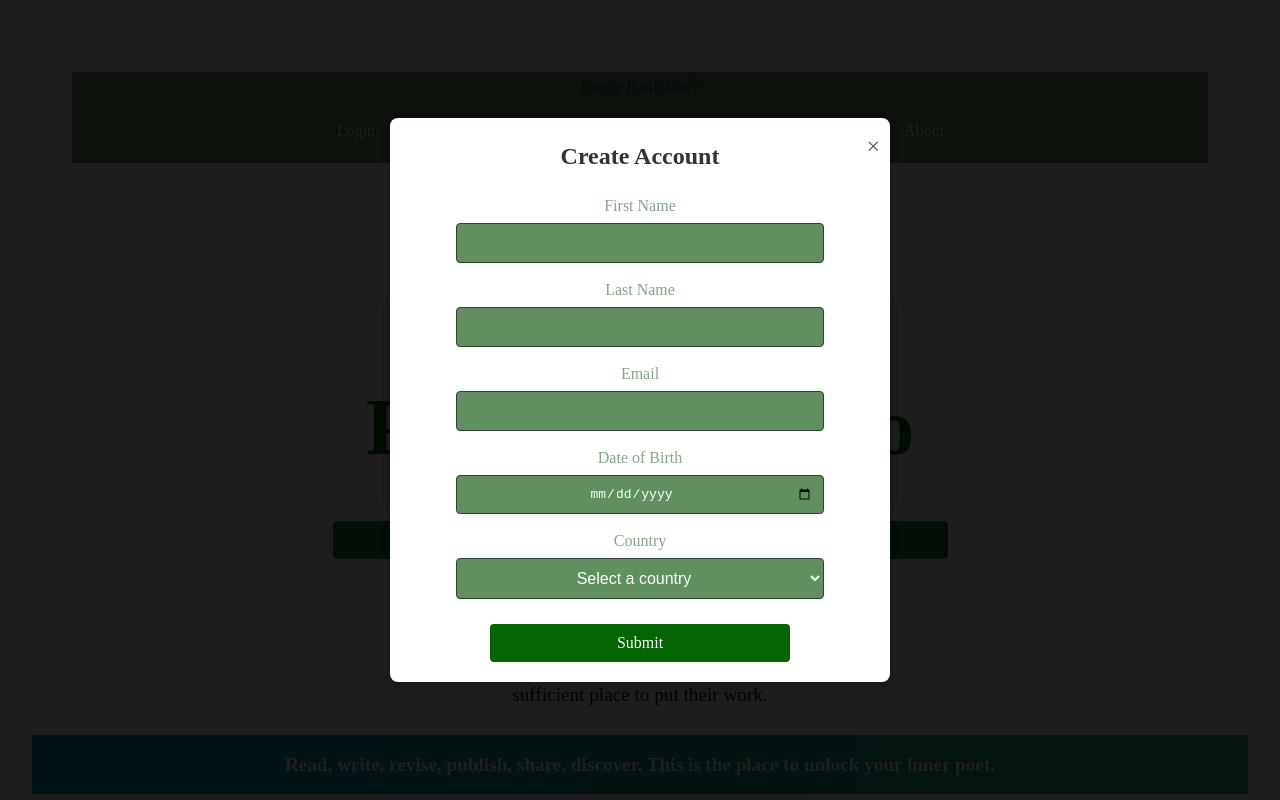
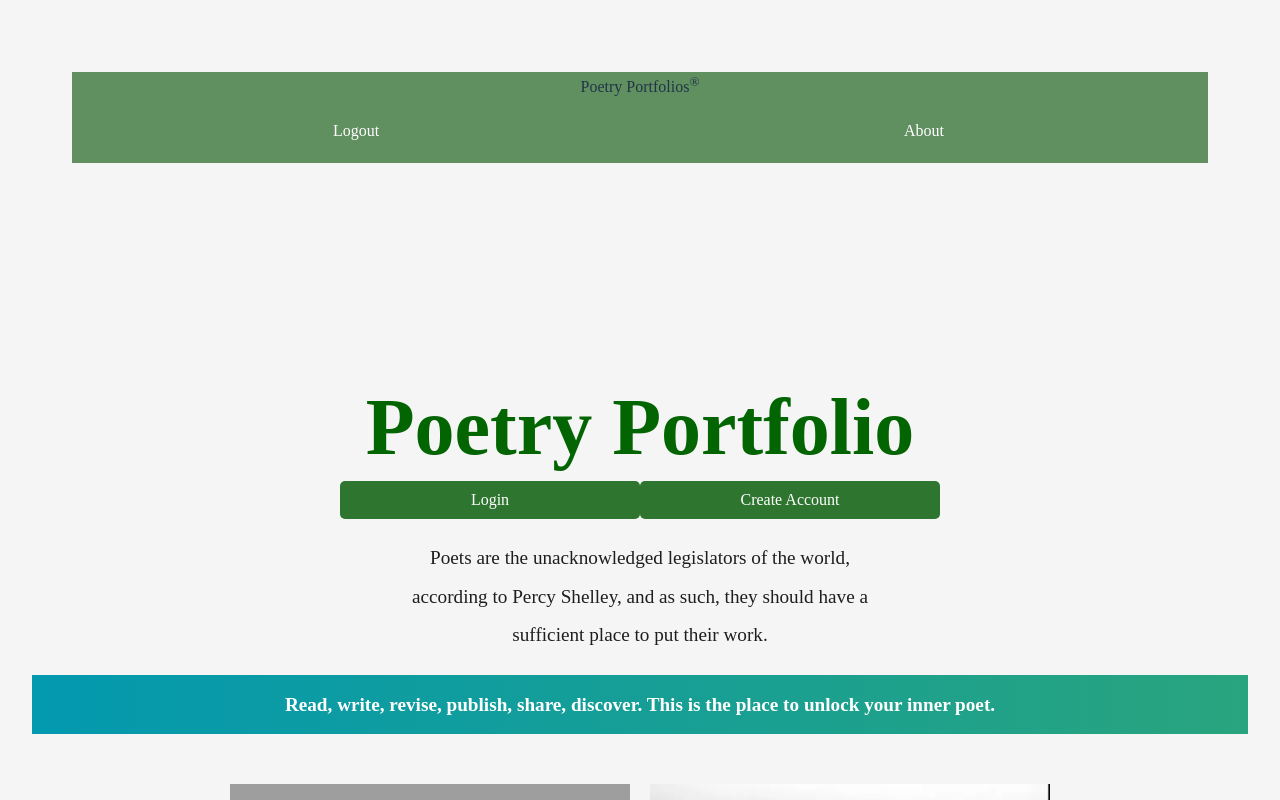
Before and after one commit to evajterry/CS260-React, a React (Vite) app: page / in a window 1280 px wide. Shown: the top 800 px of the page. Built offline with nearby package versions, Linux system fonts and the light colour scheme; grey boxes are pictures that could not be loaded.

Commit message:
login popup 안돼

```diff
--- a/src/App.jsx
+++ b/src/App.jsx
@@ -7,7 +7,7 @@
 import About from './About/About.jsx';
 import Profile from './Profile/Profile';
 import Search from './Search/Search';
-import { Login } from './Login/login';
+// import { Login } from './Login/login';
 // import 'bootstrap/dist/css/bootstrap.min.css';
 import './App.css';
 import { BrowserRouter, NavLink, Route, Routes, Navigate, useNavigate } from 'react-router-dom';
@@ -59,25 +59,25 @@
             <menu className='navbar-nav'>
               <li className='nav-item'>
                 <NavLink className='nav-link' to=''>
-                  Login
+                  Logout
                 </NavLink>
               </li>
               {authState === AuthState.Authenticated && (
                 <li className='nav-item'>
-                  <NavLink className='nav-link' to='Search'>
+                  <NavLink className='nav-link' to='/Search'>
                     Search
                   </NavLink>
                 </li>
               )}
               {authState === AuthState.Authenticated && (
                 <li className='nav-item'>
-                  <NavLink className='nav-link' to='Profile'>
+                  <NavLink className='nav-link' to='/Profile'>
                     Profile
                   </NavLink>
                 </li>
               )}
               <li className='nav-item'>
-                <NavLink className='nav-link' to='About'>
+                <NavLink className='nav-link' to='/About'>
                   About
                 </NavLink>
               </li>
@@ -85,11 +85,9 @@
           </nav>
         </header>
         {showLogin && <Popup onLogin={onLogin} hidePopups={hidePopups} />}
+        {showCreateAccount && <CreateAccountPopup hidePopups={hidePopups} />}
         <Routes>
-          <Route
-            path='/'
-            element={<Home />}
-          />
+          <Route path="/" element={<Home showLogin={showLogin} showCreateAccount={showCreateAccount} hidePopups={hidePopups} showCreateAccountPopup={showCreateAccountPopup} />} /> {/* Pass props to Home */}
           <Route path='/Search' element={<Search />} />
           <Route path='/Profile' element={<Profile />} />
           <Route path='/About' element={<About />} />
--- a/src/CreateAccountPopup.jsx
+++ b/src/CreateAccountPopup.jsx
@@ -1,56 +1,72 @@
-import React from 'react';
+import React, { useState } from 'react';
+import './CreateAccountPopup';
+import { useNavigate } from 'react-router-dom';
 
-function CreateAccountPopup({ hidePopups }) {
+const CreateAccountPopup = ({ hidePopups }) => {
+  const [formData, setFormData] = useState({
+    firstName: '',
+    lastName: '',
+    email: '',
+  });
+
+  const handleChange = (e) => {
+    const { name, value } = e.target;
+    setFormData({
+      ...formData,
+      [name]: value,
+    });
+  };
+
+  const navigate = useNavigate();
+
+  const handleSubmit = (e) => {
+    e.preventDefault();
+    // handle form submission
+    console.log('Form submitted:', formData);
+    hidePopups();
+    navigate('/Search');
+  };
+
   return (
     <>
       <div className="overlay" onClick={hidePopups}></div> {/* Overlay */}
-      <div className="popup" id="createAccountPopup">
+      <div className="popup">
         <span className="close" onClick={hidePopups}>&times;</span>
+
         <h2>Create Account</h2>
-        <form method="get" action="search.html">
-          {/* Add fields for creating an account here */}
+        <form onSubmit={handleSubmit}>
           <div className="form-group">
             <label htmlFor="first-name">First Name</label>
-            <input type="text" id="first-name" name="first-name" required />
+            <input
+            type="text"
+            id="first-name"
+            name="firstName"
+            value={formData.firstName}
+            onChange={handleChange}
+            required
+            />
           </div>
           <div className="form-group">
             <label htmlFor="last-name">Last Name</label>
-            <input type="text" id="last-name" name="last-name" required />
+            <input
+            type="text"
+            id="last-name"
+            name="lastName"
+            value={formData.lastName}
+            onChange={handleChange}
+            required
+            />
           </div>
           <div className="form-group">
             <label htmlFor="email">Email</label>
-            <input type="email" id="email" name="email" required />
-          </div>
-          <div className="form-group">
-            <label htmlFor="dob">Date of Birth</label>
-            <input type="date" id="dob" name="dob" required />
-          </div>
-          <div className="form-group">
-            <label htmlFor="country">Country</label>
-            <select id="country" name="country" required>
-              <option value="">Select a country</option>
-              <option value="BGD">Bangladesh</option>
-              <option value="BRA">Brazil</option>
-              <option value="CAN">Canada</option>
-              <option value="CHN">China</option>
-              <option value="COD">Democratic Republic of the Congo</option>
-              <option value="DEU">Germany</option>
-              <option value="EGY">Egypt</option>
-              <option value="ETH">Ethiopia</option>
-              <option value="IDN">Indonesia</option>
-              <option value="IND">India</option>
-              <option value="IRN">Iran</option>
-              <option value="JPN">Japan</option>
-              <option value="MEX">Mexico</option>
-              <option value="NGA">Nigeria</option>
-              <option value="PAK">Pakistan</option>
-              <option value="PHL">Philippines</option>
-              <option value="KOR">South Korea</option>
-              <option value="THA">Thailand</option>
-              <option value="TUR">Turkey</option>
-              <option value="USA">United States</option>
-              <option value="VNM">Vietnam</option>
-            </select>
+            <input
+            type="email"
+            id="email"
+            name="email"
+            value={formData.email}
+            onChange={handleChange}
+            required
+            />
           </div>
           <button type="submit" className="submit-btn">Submit</button>
         </form>
--- a/src/Home/Home.jsx
+++ b/src/Home/Home.jsx
@@ -9,33 +9,12 @@
 import YeatsImage from "../images/william-yeats.jpeg";
 import AtwoodImage from "../images/margaret-atwood.webp";
 
-const showLoginPopup = (event) => {
-  event.preventDefault();
-  setShowLogin(true);
-};
-
-const showCreateAccountPopup = (event) => {
-  event.preventDefault();
-  setShowCreateAccount(true);
-};
-
-const handleAuthChange = (userName, authState) => {
-  setUserName(userName);
-  setAuthState(authState);
-  setShowLogin(false);
-};
-
-const Home = ( showLogin, showCreateAccount, hidePopups ) => {
+const Home = ({ showLogin, showCreateAccount, hidePopups, showLoginPopup, showCreateAccountPopup }) => {
   return (
     <div>
       <h1>Poetry Portfolio</h1>
-      <div className="button-container">
         <button onClick={showLoginPopup}>Login</button>
         <button onClick={showCreateAccountPopup}>Create Account</button>
-          </div>
-      <div className="card">
-          {/* Any additional content for the card can go here */}
-      </div>
         <p className="intro-poem">
           Poets are the unacknowledged legislators of the
           world, according to Percy Shelley,
@@ -55,7 +34,7 @@
         {showLogin && (
           <>
             <div className="popup-overlay" onClick={hidePopups}></div>
-          <Popup hidePopups={hidePopups} />
+            <Popup hidePopups={hidePopups} onLogin={onLogin} />
           </>
         )}
 
--- a/src/Popup.jsx
+++ b/src/Popup.jsx
@@ -4,51 +4,41 @@
 import { Login } from './Login/login';
 
 const Popup = ({ hidePopups, onLogin }) => {
+  // const navigate = useNavigate();
+  const [email, setEmail] = useState('');
   const navigate = useNavigate();
-  const [email, setEmail] = useState('');
-  const [password, setPassword] = useState('');
+  const handleChange = (e) => {
+    setEmail(e.target.value);
+  };
 
-  const navigateToSearch = (event) => {
-    event.preventDefault();
-    console.log('Logging in...');
-
-    // Validate email and password if needed here
-
-    // Call the onLogin function to update the authState in App.js
-    onLogin(email); // Set email as the userName
-
-    // Close the popup and navigate to the Search page
+  const handleSubmit = (e) => {
+    e.preventDefault();
+    onLogin(email);
     hidePopups();
     navigate('/Search');
-  };
+  }
 
   return (
     <>
       <div className="popup-overlay" onClick={hidePopups}></div>
-      <div className="popup" id="loginPopup">
+      <div className="popup">
         <span className="close" onClick={hidePopups}>&times;</span>
-        <form onSubmit={navigateToSearch}>
+        <h2>Login</h2>
+        <form onSubmit={handleSubmit}>
           <div className="form-group">
-            <span>@</span>
+            <label htmlFor="email">Email</label>
             <input
               type="email"
-              placeholder="your@email.com"
+              id="email"
               value={email}
-              onChange={(e) => setEmail(e.target.value)}
-            />
+              onChange={handleChange}
+              required
+              />
           </div>
-          <div className="form-group">
-            <span>🔒</span>
-            <input
-              type="password"
-              placeholder="password"
-              value={password}
-              onChange={(e) => setPassword(e.target.value)}
-            />
-          </div>
-          <button type="submit" className="submit-btn">Access some poetry!</button>
+          <button type="submit" className="submit-btn">Submit</button>
         </form>
       </div>
+
     </>
   );
 };
```
Lines whose indentation alone changed are shown as unchanged.
